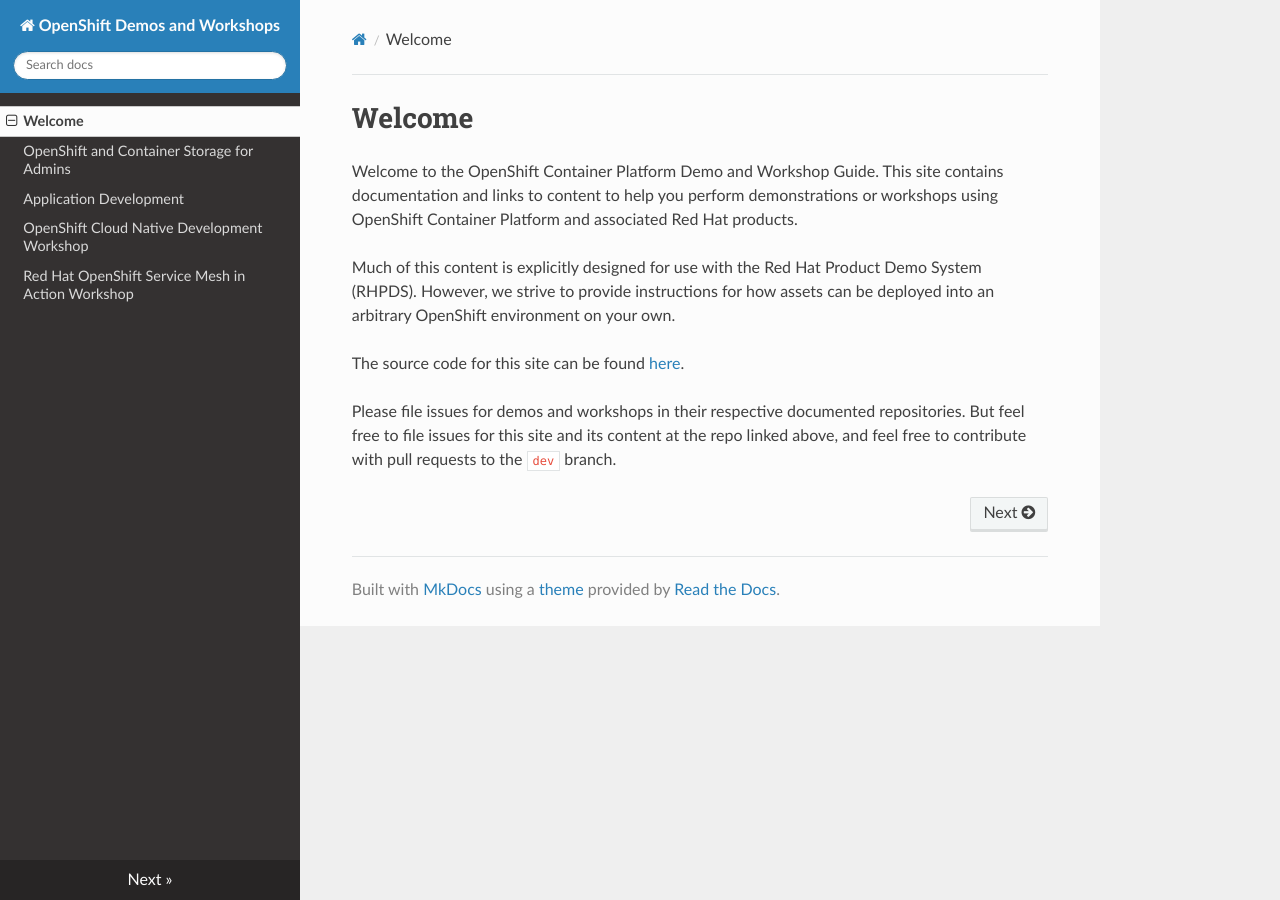
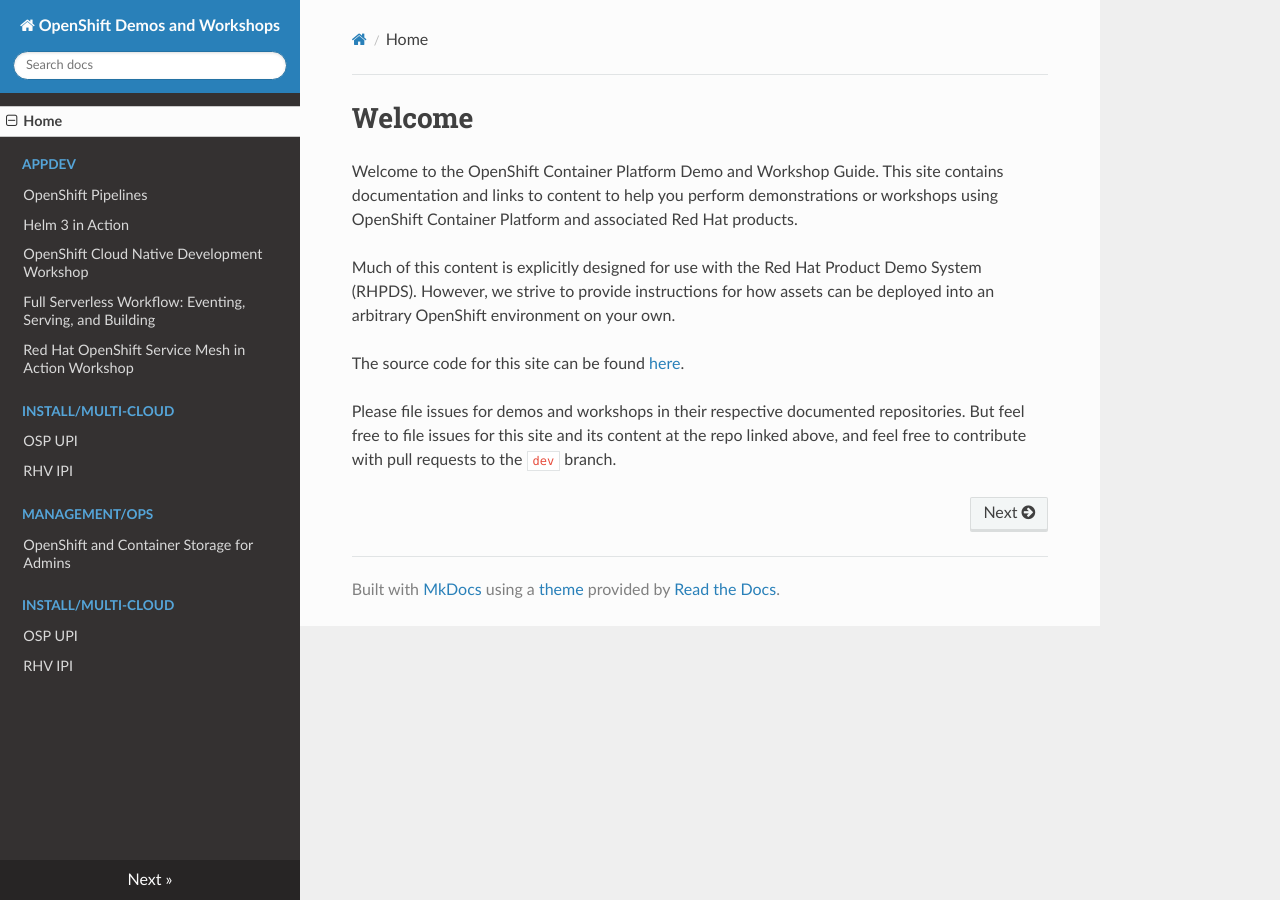
Before and after one commit to OpenShiftDemos/demo-guide, an MkDocs documentation site: the page built from docs/index.md, in a window 1280 px wide. Built offline with MkDocs 1.6.1, drawn with Linux system fonts in a browser that asks for light colours; nearby versions of some CDN libraries.

Commit message:
Nav Me Maybe
Signed-off-by: Chris Short <chris@chrisshort.net>

```diff
--- a/mkdocs.yml
+++ b/mkdocs.yml
@@ -1,2 +1,19 @@
 site_name: OpenShift Demos and Workshops
 theme: readthedocs
+
+nav:
+- Home: 'index.md'
+- AppDev:
+    - 'OpenShift Pipelines': 'openshift-pipelines.md'
+    - 'Helm 3 in Action': 'helm3-in-action.md'
+    - 'OpenShift Cloud Native Development Workshop': 'cloud-native-development.md'
+    - 'Full Serverless Workflow: Eventing, Serving, and Building': 'serverless-workflow.md'
+    - 'Red Hat OpenShift Service Mesh in Action Workshop': 'service-mesh.md'
+- Install/Multi-Cloud:
+    - 'OSP UPI': 'osp-upi.md'
+    - 'RHV IPI': 'rhv-ipi.md'
+- Management/Ops:
+    - 'OpenShift and Container Storage for Admins': 'admin-storage.md'
+- Install/Multi-Cloud:
+    - 'OSP UPI': 'osp-upi.md'
+    - 'RHV IPI': 'rhv-ipi.md'
```
